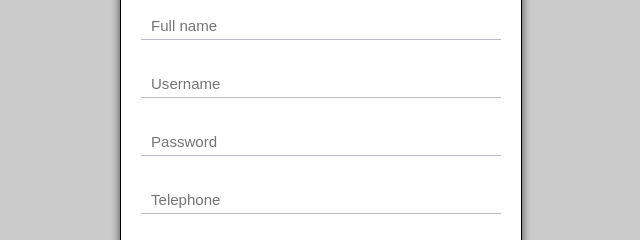
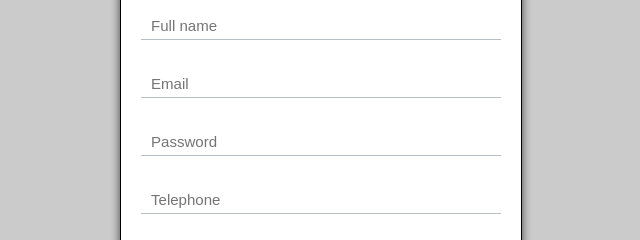
Before and after one commit to nnyves/EPIC-Mail, a plain HTML site: page html/register.html in a window 1280 px wide. Shown: the part 237-477 px from the top of the page, 319-959 px from the left. Drawn offline with Linux system fonts and the light colour scheme.

Commit message:
[Bug #164549836] Adding email in register form

```diff
--- a/html/register.html
+++ b/html/register.html
@@ -20,7 +20,7 @@
             </div>
             <form>
                 <input name="fullname" type="text" placeholder="Full name">
-                <input name="account" type="text" placeholder="Username" >
+                <input name="email" type="email" placeholder="Email" >
                 <input name="password" type="password" placeholder="Password" >
                 <input name="telephone" type="text" placeholder="Telephone">
                 <button>Sign up</button>
```
